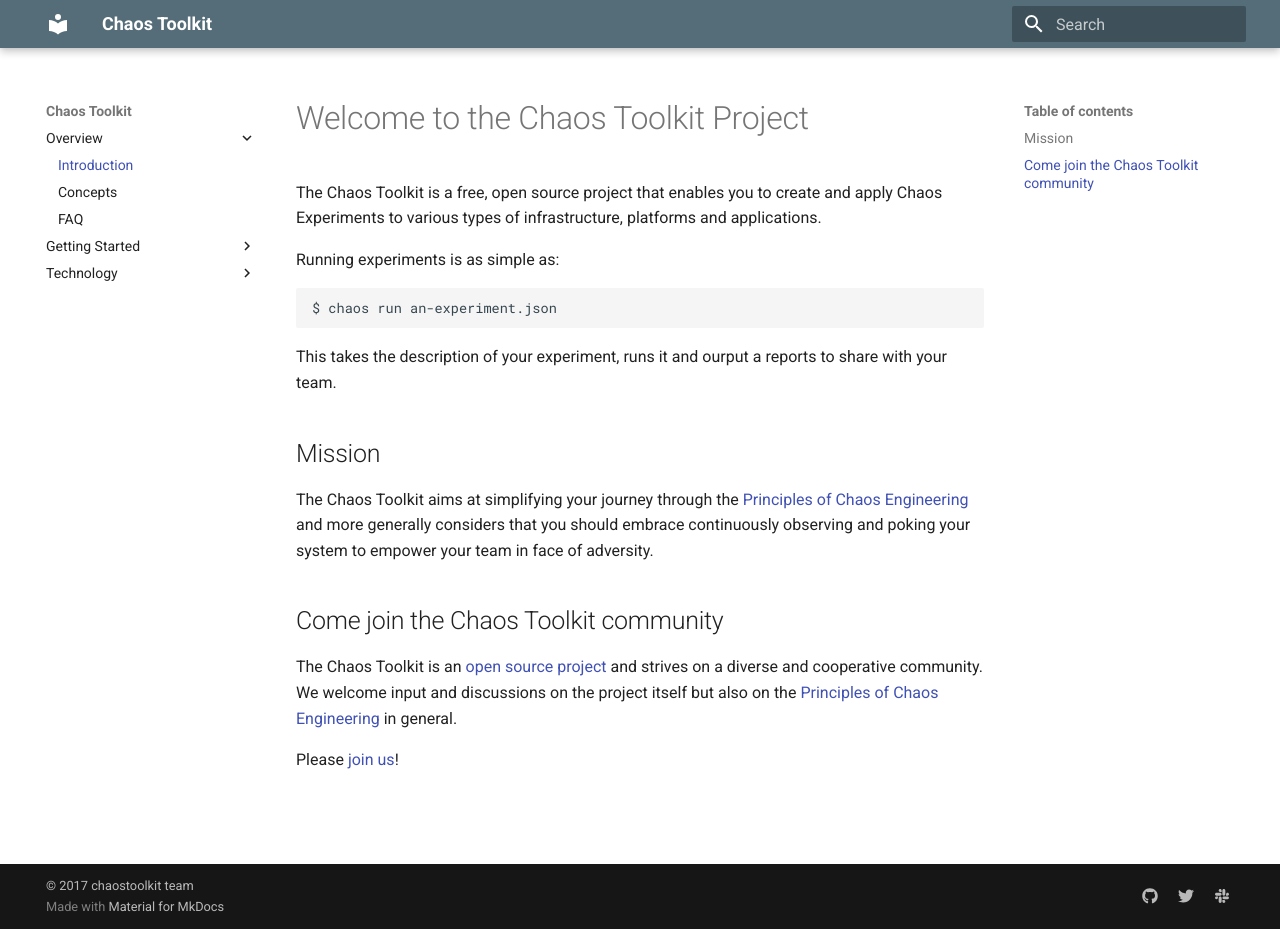
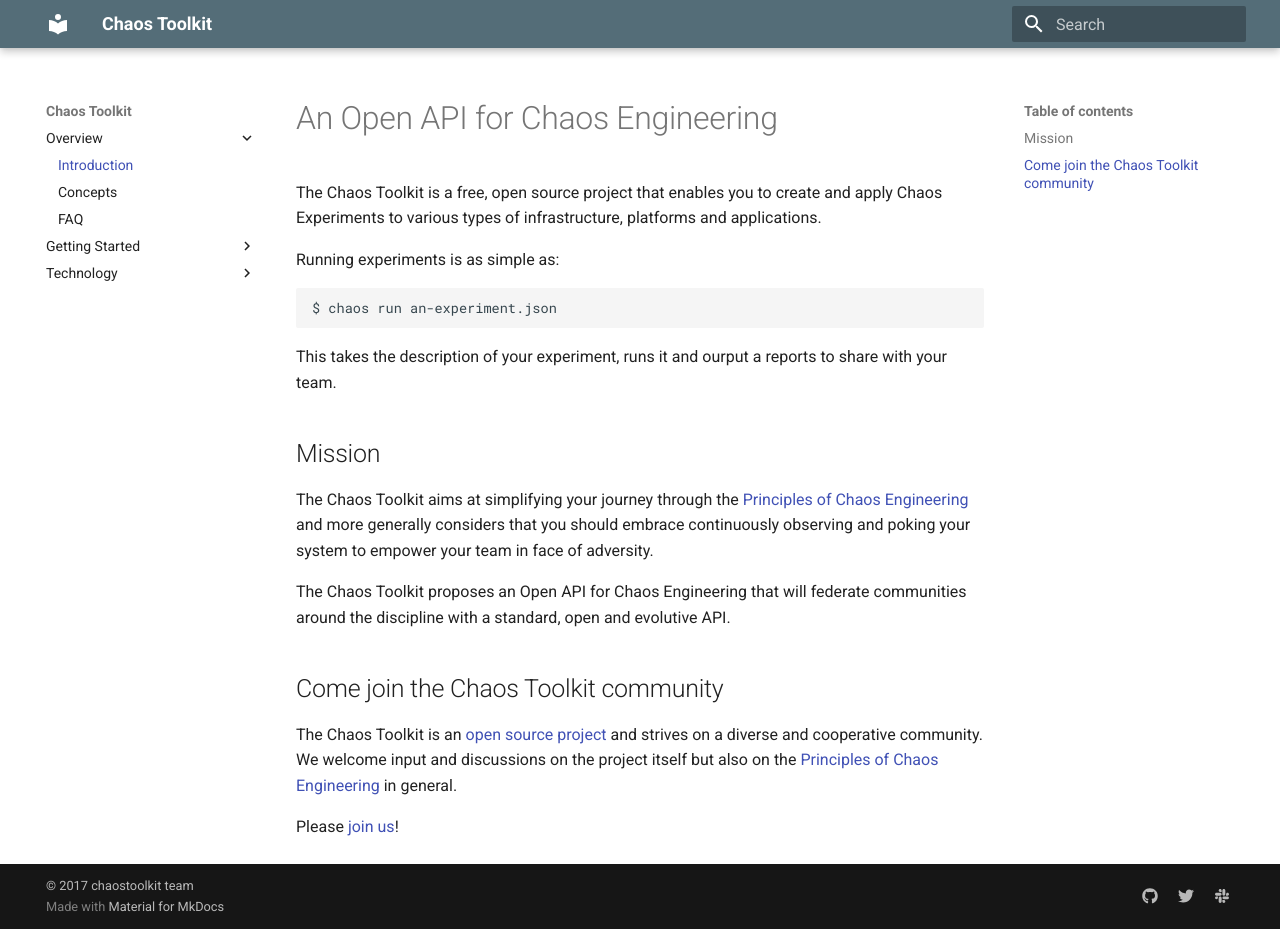
Before and after one commit to chaostoolkit/chaostoolkit-documentation, an MkDocs documentation site: the page built from sources/index.md, in a window 1280 px wide and 929 px high. Built offline with MkDocs 1.6.1 and Material for MkDocs 9.7.7, drawn with Linux system fonts in a browser that asks for light colours; old or Windows-style settings are respelled for this version of MkDocs.

Commit message:
True mission

```diff
--- a/sources/index.md
+++ b/sources/index.md
@@ -1,4 +1,4 @@
-# Welcome to the Chaos Toolkit Project
+# An Open API for Chaos Engineering
 
 The Chaos Toolkit is a free, open source project that enables you to create and
 apply Chaos Experiments to various types of infrastructure, platforms and
@@ -20,6 +20,9 @@
 you should embrace continuously observing and poking your system to empower your
 team in face of adversity.
 
+The Chaos Toolkit proposes an Open API for Chaos Engineering that will federate
+communities around the discipline with a standard, open and evolutive API.
+
 ## Come join the Chaos Toolkit community
 
 The Chaos Toolkit is an [open source project][oss] and strives on a diverse and
```
